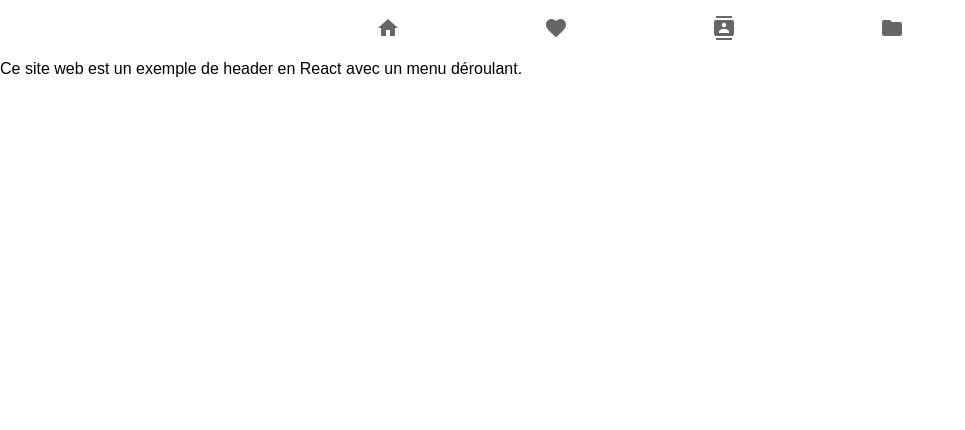
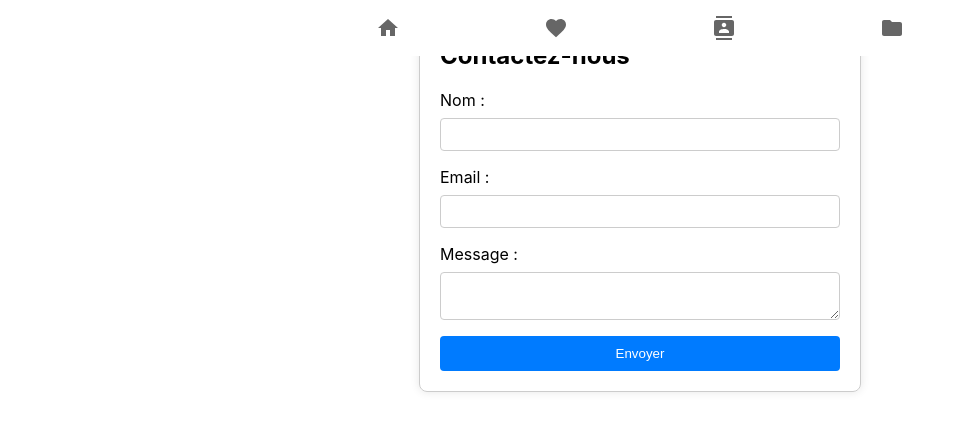
Before and after one commit to NRIVALANT/TP_MEP_DevOps, a React (Create React App) app in the folder tp_mep/: page /contact in a window 1280 px wide. Shown: the top 430 px of the page, without its empty margins (0-965 px from the left). Built offline with nearby package versions, Linux system fonts and the light colour scheme.

Commit message:
les changements locales

```diff
--- a/tp_mep/package.json
+++ b/tp_mep/package.json
@@ -12,6 +12,7 @@
     "@testing-library/user-event": "^13.5.0",
     "react": "^18.2.0",
     "react-dom": "^18.2.0",
+    "react-router-dom": "^6.21.1",
     "react-scripts": "5.0.1",
     "web-vitals": "^2.1.4"
   },
--- a/tp_mep/src/App.js
+++ b/tp_mep/src/App.js
@@ -1,19 +1,25 @@
-import React from "react";
-import Navbar from "./components/Navbar";
-import "./App.css";
+import React from 'react';
+import { BrowserRouter as Router, Routes, Route } from 'react-router-dom';
+import Navbar from './components/Navbar';
+// import Home from './pages/Home';
+// import Favorites from './pages/Favorites';
+import Contact from './pages/contact.js';
+// import Folder from './pages/Folder';
 
-const App = () => {
+function App() {
   return (
-    <div>
-      <Navbar />
-      <main>
-        <h1>Mon site web</h1>
-        <p>
-          Ce site web est un exemple de header en React avec un menu déroulant.
-        </p>
-      </main>
-    </div>
+    <Router>
+      <div>
+        <Navbar />
+        <Routes>
+          {/* <Route path="/" element={<Home />} /> */}
+          {/* <Route path="/favorites" element={<Favorites />} /> */}
+          <Route path="/contact" element={<Contact />} />
+          {/* <Route path="/folder" element={<Folder />} /> */}
+        </Routes>
+      </div>
+    </Router>
   );
-};
+}
 
 export default App;
--- a/tp_mep/src/components/Navbar.js
+++ b/tp_mep/src/components/Navbar.js
@@ -1,4 +1,5 @@
 import * as React from 'react';
+import { Link } from 'react-router-dom';
 import BottomNavigation from '@mui/material/BottomNavigation';
 import BottomNavigationAction from '@mui/material/BottomNavigationAction';
 import FolderIcon from '@mui/icons-material/Folder';
@@ -10,28 +11,34 @@ import './Navbar.css';
 export default function Navbar() {
   const [value, setValue] = React.useState('recents');
 
-  const handleChange = (event, newValue) =>   {
+  const handleChange = (event, newValue) => {
     setValue(newValue);
   };
 
   return (
     <BottomNavigation className='bottom-navigation' value={value} onChange={handleChange}>
       <BottomNavigationAction className='bottom-navigation-action'
+        component={Link}
+        to="/home"
         label="Home"
         value="Home "
         icon={<HomeIcon />}
       />
       <BottomNavigationAction
+        component={Link}
+        to="/favorites"
         label="Favorites"
         value="favorites"
         icon={<FavoriteIcon />}
       />
       <BottomNavigationAction
+        component={Link}
+        to="/contact"
         label="Contact"
         value="Contact"
         icon={<ContactsIcon />}
       />
-      <BottomNavigationAction label="Folder" value="folder" icon={<FolderIcon />} />
+      <BottomNavigationAction component={Link} to="/folder" label="Folder" value="folder" icon={<FolderIcon />} />
     </BottomNavigation>
   );
 }
--- a/tp_mep/src/contact.js
+++ b/tp_mep/src/pages/contact.js
@@ -1,5 +1,5 @@
 import React, { useState } from 'react';
-import './ContactPage.css'; // Importe le fichier CSS
+import '../pages/contact.css'; // Importe le fichier CSS
 
 const ContactPage = () => {
   const [formData, setFormData] = useState({
```
Also changed, not shown: tp_mep/src/pages/contact.css (renamed from tp_mep/src/contact.css), 1 other file (tests, documents, lock files or other folders).
